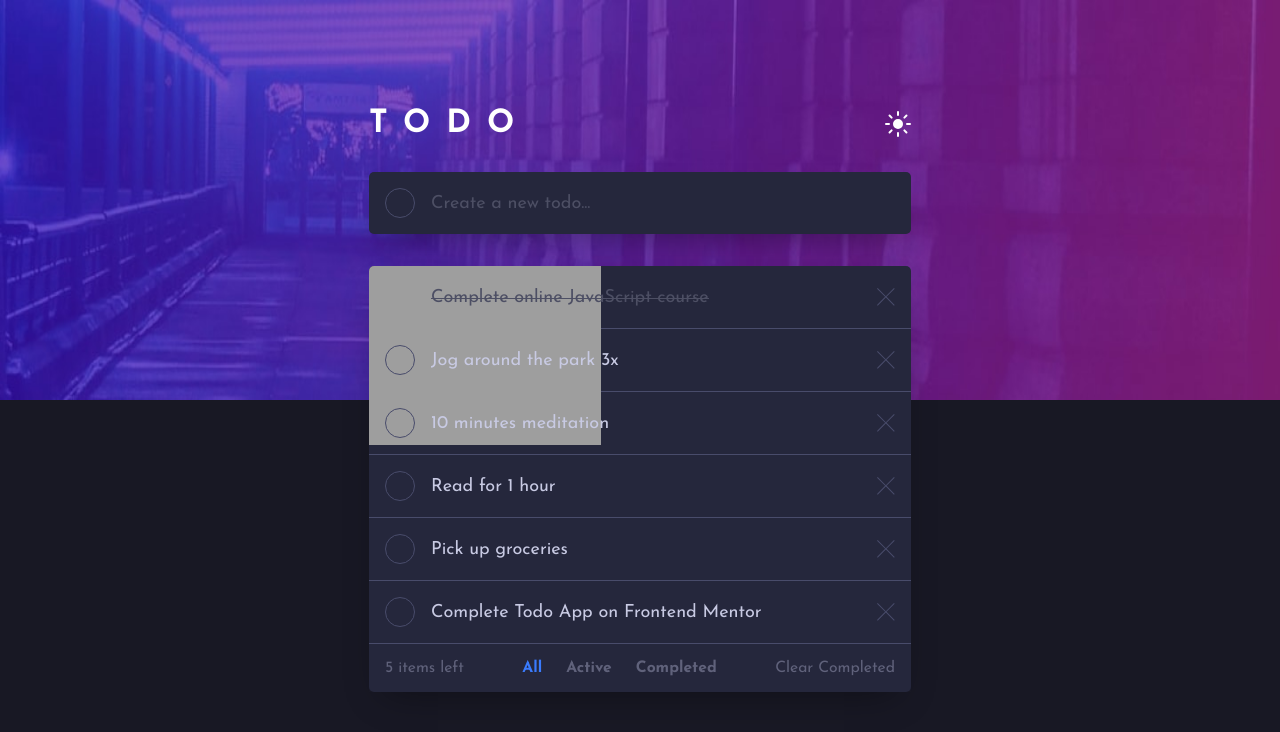
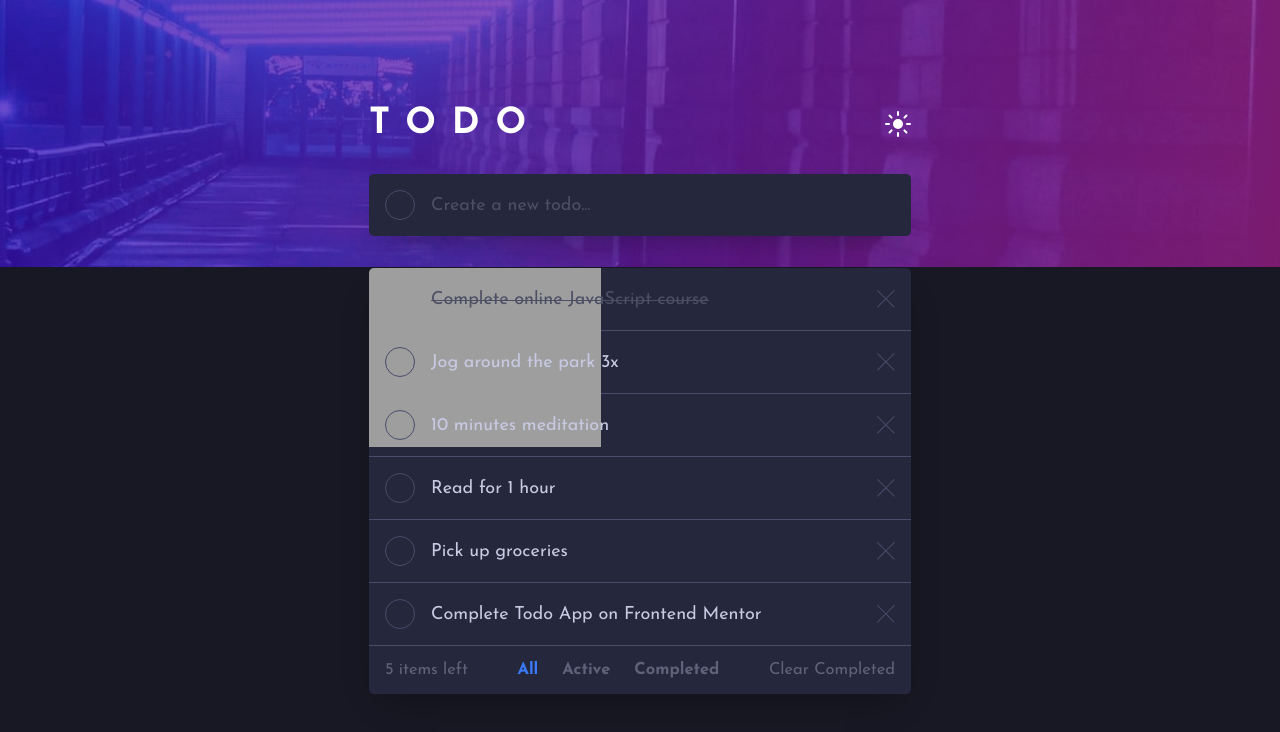
Before and after one commit to NahuelEF/todo-app, a React (Vite) app: page / in a window 1280 px wide. Shown: the top 732 px of the page. Built offline with nearby package versions, Linux system fonts and the light colour scheme; grey boxes are pictures that could not be loaded.

Commit message:
fix: font size

```diff
--- a/src/components/AddTodo/AddTodo.module.css
+++ b/src/components/AddTodo/AddTodo.module.css
@@ -21,19 +21,11 @@
 .form__input {
   padding-left: 1rem;
   color: var(--primary-txt);
-  font-size: 1.125rem;
+  font-size: var(--medium-font-size);
+  font-weight: var(--regular-font-weight);
   caret-color: var(--primary-txt-bright);
   flex: 1;
 }
 .form__input::placeholder {
   color: var(--secondary-txt);
 }
-
-.list_container {
-  width: 100%;
-  border-radius: var(--border-radius);
-  margin-bottom: 2rem;
-  background-color: var(--secondary-bg);
-  box-shadow: 10px 10px 80px rgba(0, 0, 0, 0.35);
-  overflow: hidden;
-}
--- a/src/components/Filter/Filter.jsx
+++ b/src/components/Filter/Filter.jsx
@@ -31,7 +31,7 @@ export const Filter = ({
         ))}
       </ul>
       <button
-        className={style["filter__button"]}
+        className={style["bottom__button"]}
         type="button"
         onClick={onDeleteCompleted}
       >
--- a/src/components/Filter/Filter.module.css
+++ b/src/components/Filter/Filter.module.css
@@ -8,30 +8,31 @@
   display: flex;
   align-items: center;
   justify-content: space-between;
-  font-weight: var(--regular-weight);
-  font-size: 1rem;
+}
+.bottom__span,
+.bottom__button {
+  color: var(--tertiary-txt);
+  font-size: var(--small-font-size);
+  font-weight: var(--regular-font-weight);
 }
 
 .filter {
-  font-weight: var(--bold-weight);
   display: flex;
   align-items: center;
   justify-content: space-evenly;
   gap: 1.5rem;
 }
 .filter__button {
+  color: var(--tertiary-txt);
   text-transform: capitalize;
+  font-size: var(--small-font-size);
+  font-weight: var(--bold-font-weight);
 }
-.filter__button:hover {
+:is(.bottom__button, .filter__button) {
+  transition: color var(--delay);
+}
+:is(.bottom__button, .filter__button):hover {
   color: var(--tertiary-hover-txt);
-}
-
-.bottom__span,
-.filter__button {
-  color: var(--tertiary-txt);
-  font-size: 0.98rem;
-  font-weight: inherit;
-  transition: color var(--delay);
 }
 
 .active {
--- a/src/components/TaskList/TaskList.module.css
+++ b/src/components/TaskList/TaskList.module.css
@@ -46,11 +46,12 @@
 .task__checkbox:checked::before {
   content: url(../../assets/icons/icon-check.svg);
 }
+
 .task__label {
   position: relative;
   padding-left: 1rem;
-  font-size: 1.125rem;
-  font-weight: var(--regular-weight);
+  font-size: var(--medium-font-size);
+  font-weight: var(--regular-font-weight);
   cursor: inherit;
 }
 .task__checkbox:checked + .task__label {
@@ -69,6 +70,7 @@
 .task__checkbox:checked + .task__label::before {
   width: calc(100% - 1rem);
 }
+
 .task__delete {
   position: relative;
   display: flex;
--- a/src/index.css
+++ b/src/index.css
@@ -8,8 +8,12 @@
   --primary-box-shadow: 0 15px 35px -15px rgba(0, 0, 0, 0.4);
 
   --primary-font-family: "Josefin Sans", sans-serif;
-  --regular-weight: 400;
-  --bold-weight: 700;
+  --medium-font-size: 1.125rem; /* 18px */
+  --large-font-size: 2.25rem; /* 36px */
+  --small-font-size: 1.031rem; /* 16.5px */
+  --regular-font-weight: 400;
+  --bold-font-weight: 700;
+
   --border-radius: 5px;
   --delay: 0.2s ease-in-out;
 }
--- a/src/pages/Home/Home.module.css
+++ b/src/pages/Home/Home.module.css
@@ -5,7 +5,7 @@
   background-color: var(--primary-bg);
   background-repeat: no-repeat;
   background-position: top center;
-  background-size: 100% 50%;
+  background-size: contain;
   display: flex;
   flex-direction: column;
   align-items: center;
--- a/src/pages/Home/components/Header/Header.module.css
+++ b/src/pages/Home/components/Header/Header.module.css
@@ -8,7 +8,7 @@
   color: white;
   text-transform: uppercase;
   letter-spacing: 1rem;
-  font-weight: var(--bold-weight);
-  font-size: 2rem;
+  font-size: var(--large-font-size);
+  font-weight: var(--bold-font-weight);
   user-select: none;
 }
```
